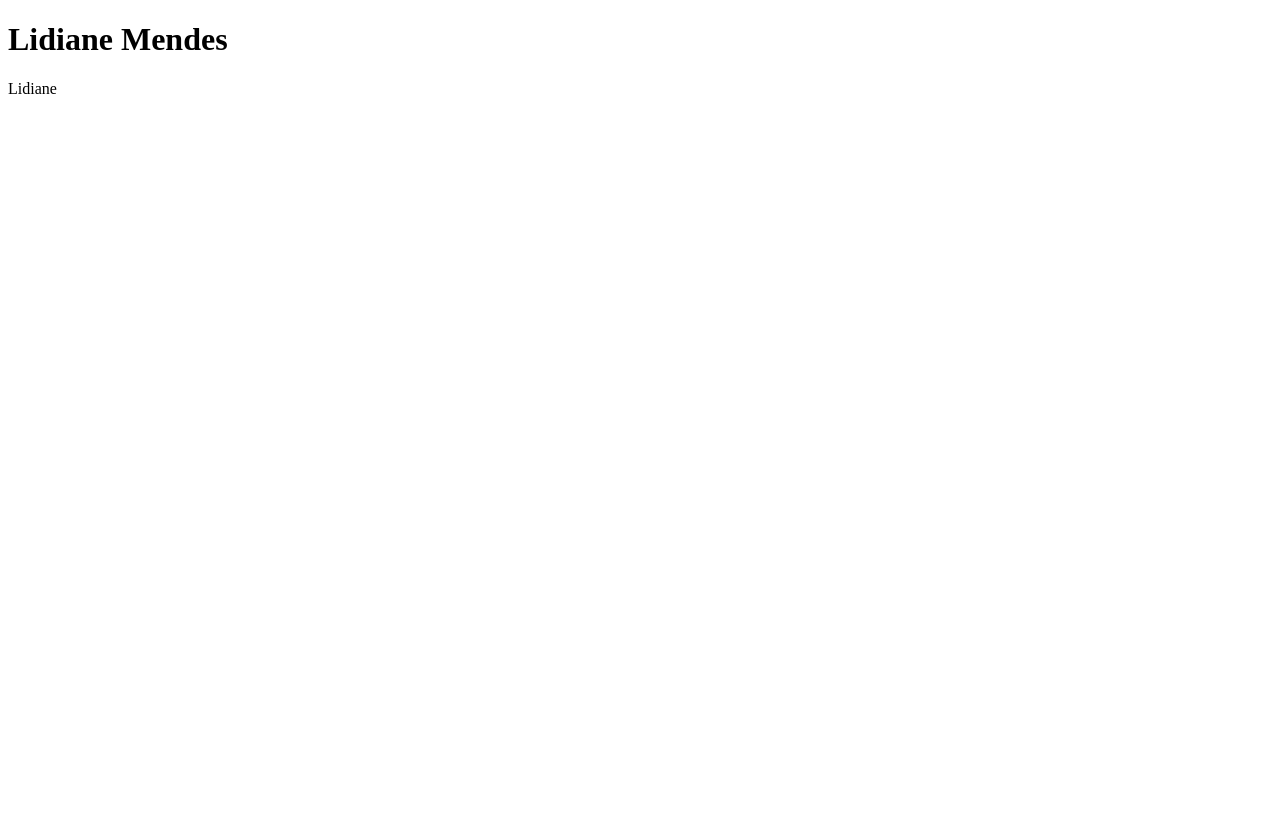
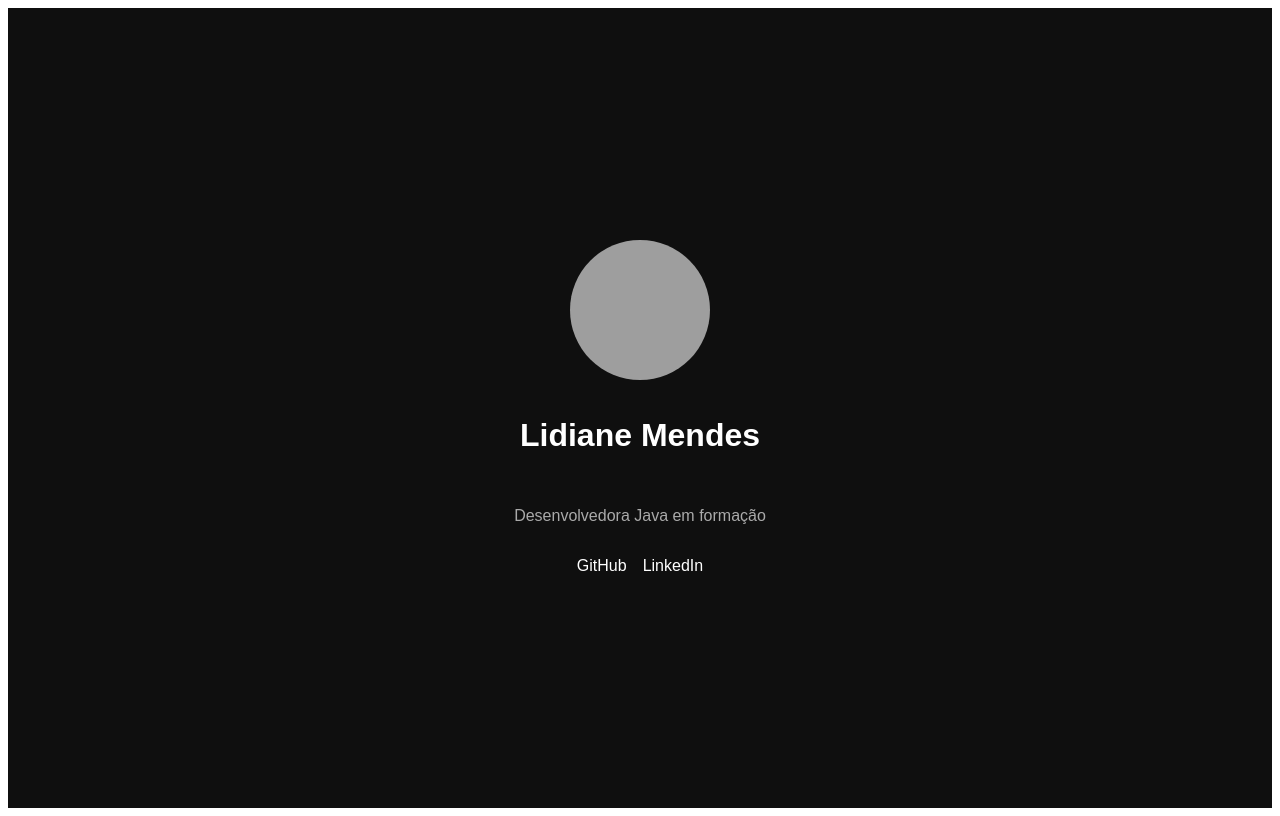
Before and after one commit to LidianeMendess/curso-dev, a Next.js app: page / in a window 1280 px wide. Built offline with nearby package versions, Linux system fonts and the light colour scheme; grey boxes are pictures that could not be loaded.

Commit message:
Inserindo CSS

```diff
--- a/pages/index.js
+++ b/pages/index.js
@@ -1,8 +1,26 @@
+import styles from "../styles/Home.module.css";
+
 export default function Home() {
   return (
-    <>
+    <main className={styles.container}>
+
+      <img
+        src="/sua-foto.jpg"
+        alt="Foto de Lidiane"
+        className={styles.foto}
+      />
+
       <h1>Lidiane Mendes</h1>
-      <p>Lidiane</p>
-    </>
+
+      <p className={styles.descricao}>
+        Desenvolvedora Java em formação
+      </p>
+
+      <div className={styles.links}>
+        <a href="#">GitHub</a>
+        <a href="#">LinkedIn</a>
+      </div>
+
+    </main>
   );
 }
--- /dev/null
+++ b/styles/Home.module.css
@@ -0,0 +1,40 @@
+.container {
+  background-color: #0f0f0f;
+  color: #ffffff;
+  height: 100vh;
+
+  display: flex;
+  flex-direction: column;
+  justify-content: center;
+  align-items: center;
+  gap: 16px;
+
+  font-family: Arial, sans-serif;
+}
+
+.foto {
+  width: 140px;
+  height: 140px;
+  border-radius: 50%;
+  object-fit: cover;
+}
+
+.descricao {
+  color: #aaaaaa;
+}
+
+.links {
+  display: flex;
+  gap: 16px;
+}
+
+.links a {
+  color: #ffffff;
+  text-decoration: none;
+  border-bottom: 1px solid transparent;
+  transition: 0.3s;
+}
+
+.links a:hover {
+  border-bottom: 1px solid #ffffff;
+}
```
